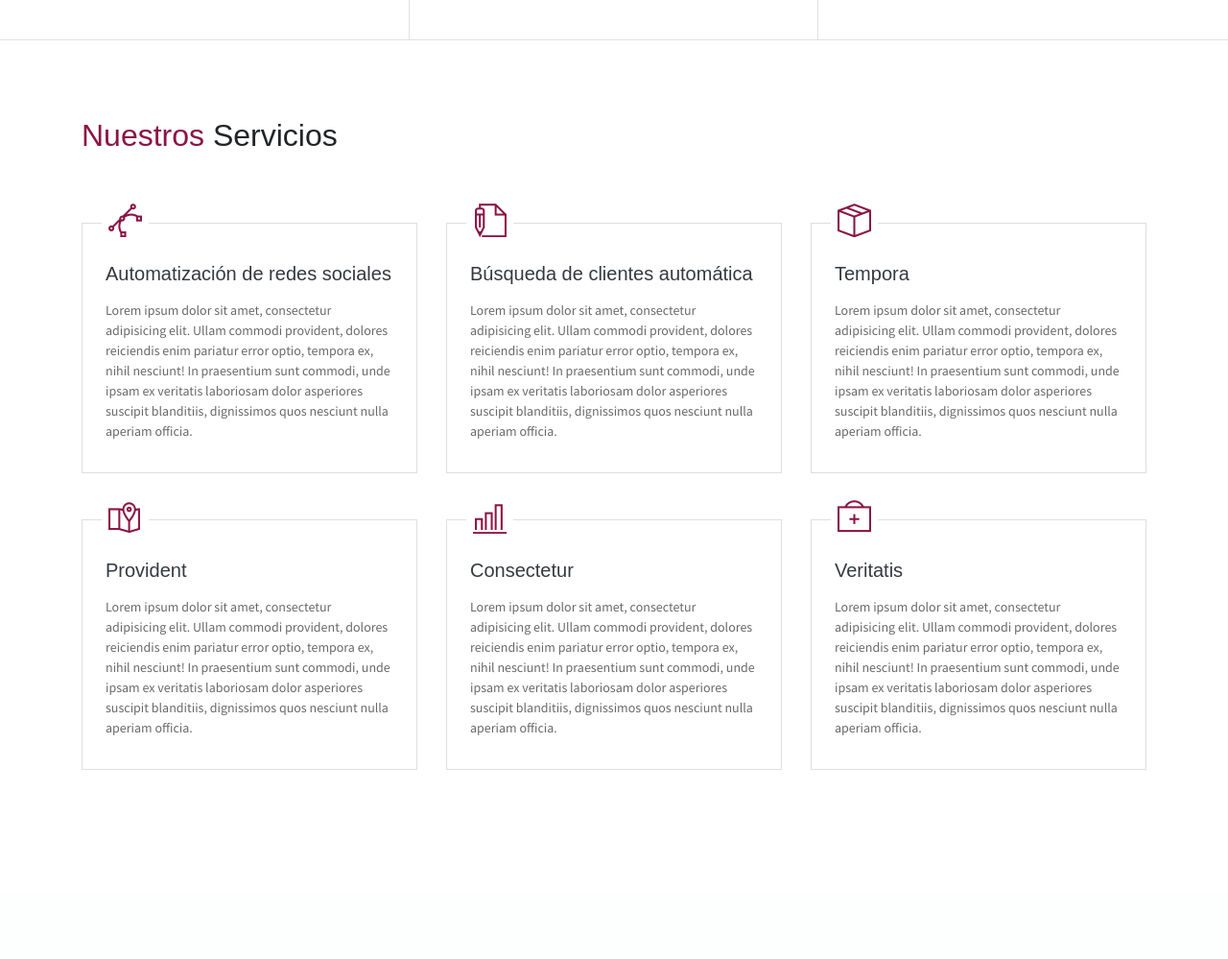
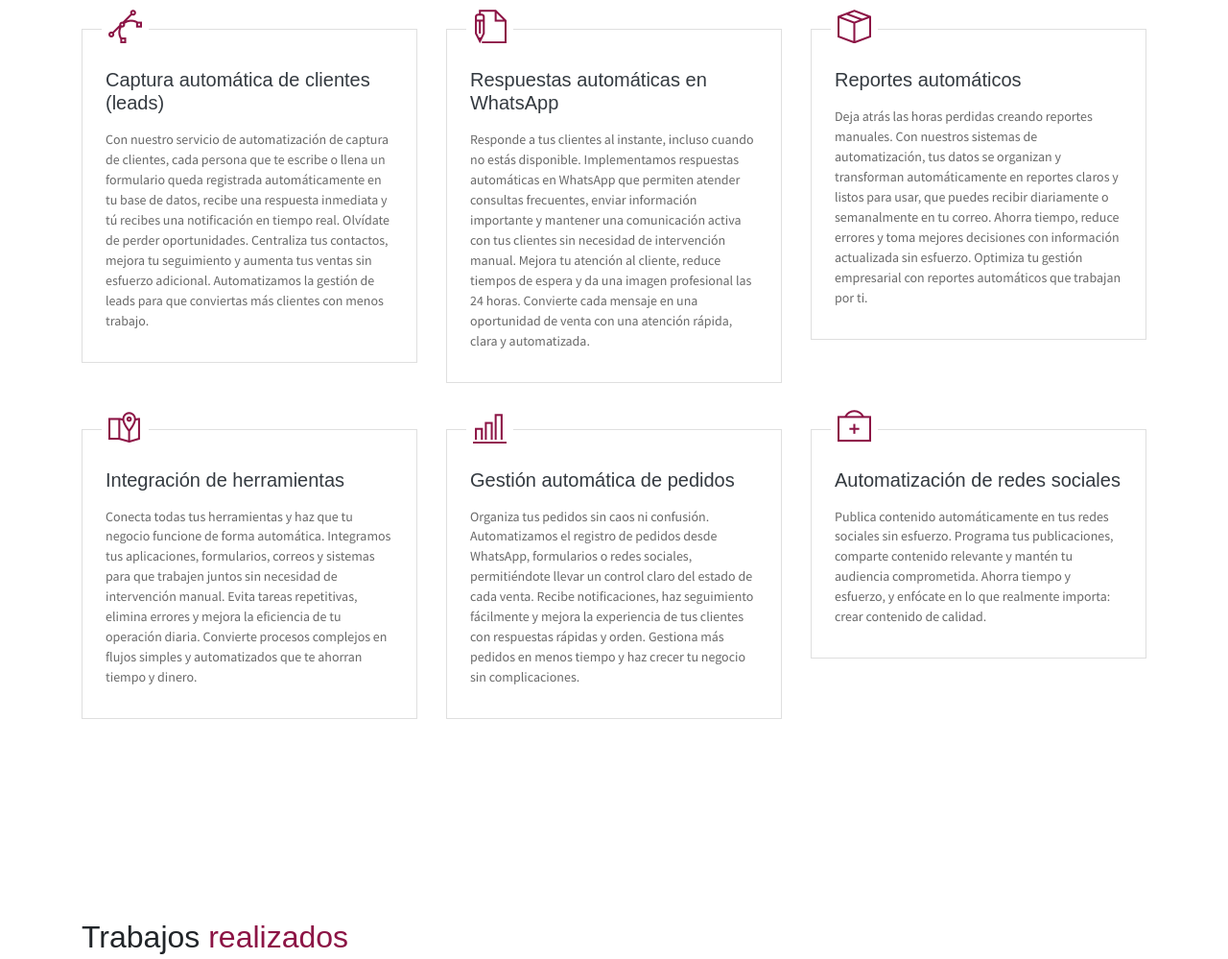
Before and after one commit to Cris-M10/automind-deploy, a website: page public_html/index.html in a window 1280 px wide. Shown: the part 1459-2458 px from the top of the page at 96% size. Drawn offline with Linux system fonts and the light colour scheme; some packages are replaced by stand-ins of ours.

Commit message:
seccion de (Nuestros Servicios)
Co-authored-by: Copilot <copilot@github.com>

```diff
--- a/public_html/index.html
+++ b/public_html/index.html
@@ -25,7 +25,7 @@
             <div class="header-content">
                 <h4 class="header-subtitle" >Hola, nosotros somos</h4>
                 <h1 class="header-title">M25 AutoMind</h1>
-                <h6 class="header-mono" >Empresa de automatización | Developer</h6>
+                <h6 class="header-mono" >Empresa de automatización | Para emprendimientos y empresas</h6>
                 <!-- <button class="btn btn-primary btn-rounded"><i class="ti-printer pr-2"></i>Print Resume</button> -->
             </div>
         </div>
@@ -51,7 +51,7 @@
                     <img src="assets/imgs/avatar.jpg" alt="" class="brand-img">
                     <li class="brand-txt">
                         <h5 class="brand-title">M25 AutoMind</h5>
-                        <div class="brand-subtitle">Empresa de automatización | Developer</div>
+                        <div class="brand-subtitle">Empresa de automatización | Para emprendimientos y empresas</div>
                     </li>
                 </ul>
                 <ul class="navbar-nav ml-auto">
@@ -73,16 +73,15 @@
             <div class="col-lg-4 about-card">
                 <h3 class="font-weight-light">Quienes somos?</h3>
                 <span class="line mb-5"></span>
-                <h5 class="mb-3">Empresa de automatización / Dedicados a la automatización de procesos</h5>
                 <p class="mt-20">
-                    Impulsamos la transformación digital de empresas mediante soluciones de automatización inteligente con n8n, diseñadas para optimizar procesos, reducir costos operativos y aumentar la productividad.
+                    Somos una empresa de automatización dedicados a impulsar la transformación digital de empresas mediante soluciones de automatización inteligente con n8n, diseñadas para optimizar procesos, reducir costos operativos y aumentar la productividad.
                 </p>
                 <p class="mt-20">
                     Creamos flujos de trabajo automatizados que integran aplicaciones, APIs y servicios en la nube, eliminando tareas repetitivas y permitiendo a las empresas enfocarse en lo que realmente importa: crecer.
                 </p>
-                <p class="mt-20">
+                <!-- <p class="mt-20">
                     Especializados en automatización de procesos empresariales (BPA), integraciones personalizadas, web scraping, gestión de datos y automatización con inteligencia artificial, ayudamos a startups y negocios a escalar de forma eficiente sin necesidad de grandes inversiones en software.
-                </p>
+                </p> -->
                 <p class="mt-20">
                     Si buscas mejorar la eficiencia de tu negocio, automatizar tareas manuales o conectar tus herramientas digitales en un solo sistema, te ofrecemos soluciones flexibles, escalables y adaptadas a tus necesidades.
 
@@ -313,8 +312,10 @@
                             <i class="ti-vector text-danger" aria-hidden="true"></i>
                         </div>
                         <div class="card-body px-4 py-3">
-                            <h5 class="mb-3 card-title text-dark">Automatización de redes sociales </h5>
-                            <P class="subtitle">Lorem ipsum dolor sit amet, consectetur adipisicing elit. Ullam commodi provident, dolores reiciendis enim pariatur error optio, tempora ex, nihil nesciunt! In praesentium sunt commodi, unde ipsam ex veritatis laboriosam dolor asperiores suscipit blanditiis, dignissimos quos nesciunt nulla aperiam officia.</P>
+                            <h5 class="mb-3 card-title text-dark">Captura automática de clientes (leads)</h5>
+                            <P class="subtitle">Con nuestro servicio de automatización de captura de clientes, cada persona que te escribe o llena un formulario queda registrada automáticamente en tu base de datos, recibe una respuesta inmediata y tú recibes una notificación en tiempo real.
+                                Olvídate de perder oportunidades. Centraliza tus contactos, mejora tu seguimiento y aumenta tus ventas sin esfuerzo adicional.
+                                Automatizamos la gestión de leads para que conviertas más clientes con menos trabajo.</P>
                         </div>
                     </div>
                 </div>
@@ -324,8 +325,11 @@
                             <i class="ti-write text-danger" aria-hidden="true"></i>
                         </div>
                         <div class="card-body px-4 py-3">
-                            <h5 class="mb-3 card-title text-dark">Búsqueda de clientes automática</h5>
-                            <P class="subtitle">Lorem ipsum dolor sit amet, consectetur adipisicing elit. Ullam commodi provident, dolores reiciendis enim pariatur error optio, tempora ex, nihil nesciunt! In praesentium sunt commodi, unde ipsam ex veritatis laboriosam dolor asperiores suscipit blanditiis, dignissimos quos nesciunt nulla aperiam officia.</P>
+                            <h5 class="mb-3 card-title text-dark">Respuestas automáticas en WhatsApp</h5>
+                            <P class="subtitle">Responde a tus clientes al instante, incluso cuando no estás disponible.
+                                Implementamos respuestas automáticas en WhatsApp que permiten atender consultas frecuentes, enviar información importante y mantener una comunicación activa con tus clientes sin necesidad de intervención manual.
+                                Mejora tu atención al cliente, reduce tiempos de espera y da una imagen profesional las 24 horas.
+                                Convierte cada mensaje en una oportunidad de venta con una atención rápida, clara y automatizada.</P>
                         </div>
                     </div>
                 </div>
@@ -335,8 +339,11 @@
                             <i class="ti-package text-danger" aria-hidden="true"></i>
                         </div>
                         <div class="card-body px-4 py-3">
-                            <h5 class="mb-3 card-title text-dark">Tempora</h5>
-                            <P class="subtitle">Lorem ipsum dolor sit amet, consectetur adipisicing elit. Ullam commodi provident, dolores reiciendis enim pariatur error optio, tempora ex, nihil nesciunt! In praesentium sunt commodi, unde ipsam ex veritatis laboriosam dolor asperiores suscipit blanditiis, dignissimos quos nesciunt nulla aperiam officia.</P>
+                            <h5 class="mb-3 card-title text-dark">Reportes automáticos</h5>
+                            <P class="subtitle">Deja atrás las horas perdidas creando reportes manuales.
+                                Con nuestros sistemas de automatización, tus datos se organizan y transforman automáticamente en reportes claros y listos para usar, que puedes recibir diariamente o semanalmente en tu correo.
+                                Ahorra tiempo, reduce errores y toma mejores decisiones con información actualizada sin esfuerzo.
+                                Optimiza tu gestión empresarial con reportes automáticos que trabajan por ti.</P>
                         </div>
                     </div>
                 </div>
@@ -346,8 +353,11 @@
                             <i class="ti-map-alt text-danger" aria-hidden="true"></i>
                         </div>
                         <div class="card-body px-4 py-3">
-                            <h5 class="mb-3 card-title text-dark">Provident</h5>
-                            <P class="subtitle">Lorem ipsum dolor sit amet, consectetur adipisicing elit. Ullam commodi provident, dolores reiciendis enim pariatur error optio, tempora ex, nihil nesciunt! In praesentium sunt commodi, unde ipsam ex veritatis laboriosam dolor asperiores suscipit blanditiis, dignissimos quos nesciunt nulla aperiam officia.</P>
+                            <h5 class="mb-3 card-title text-dark">Integración de herramientas</h5>
+                            <P class="subtitle">Conecta todas tus herramientas y haz que tu negocio funcione de forma automática.
+                                Integramos tus aplicaciones, formularios, correos y sistemas para que trabajen juntos sin necesidad de intervención manual.
+                                Evita tareas repetitivas, elimina errores y mejora la eficiencia de tu operación diaria.
+                                Convierte procesos complejos en flujos simples y automatizados que te ahorran tiempo y dinero.</P>
                         </div>
                     </div>
                 </div>
@@ -357,8 +367,11 @@
                             <i class="ti-bar-chart text-danger" aria-hidden="true"></i>
                         </div>
                         <div class="card-body px-4 py-3">
-                            <h5 class="mb-3 card-title text-dark">Consectetur</h5>
-                            <P class="subtitle">Lorem ipsum dolor sit amet, consectetur adipisicing elit. Ullam commodi provident, dolores reiciendis enim pariatur error optio, tempora ex, nihil nesciunt! In praesentium sunt commodi, unde ipsam ex veritatis laboriosam dolor asperiores suscipit blanditiis, dignissimos quos nesciunt nulla aperiam officia.</P>
+                            <h5 class="mb-3 card-title text-dark">Gestión automática de pedidos</h5>
+                            <P class="subtitle">Organiza tus pedidos sin caos ni confusión.
+                                Automatizamos el registro de pedidos desde WhatsApp, formularios o redes sociales, permitiéndote llevar un control claro del estado de cada venta.
+                                Recibe notificaciones, haz seguimiento fácilmente y mejora la experiencia de tus clientes con respuestas rápidas y orden.
+                                Gestiona más pedidos en menos tiempo y haz crecer tu negocio sin complicaciones.</P>
                         </div>
                     </div>
                 </div>
@@ -368,8 +381,10 @@
                             <i class="ti-support text-danger" aria-hidden="true"></i>
                         </div>
                         <div class="card-body px-4 py-3">
-                            <h5 class="mb-3 card-title text-dark">Veritatis</h5>
-                            <P class="subtitle">Lorem ipsum dolor sit amet, consectetur adipisicing elit. Ullam commodi provident, dolores reiciendis enim pariatur error optio, tempora ex, nihil nesciunt! In praesentium sunt commodi, unde ipsam ex veritatis laboriosam dolor asperiores suscipit blanditiis, dignissimos quos nesciunt nulla aperiam officia.</P>
+                            <h5 class="mb-3 card-title text-dark">Automatización de redes sociales</h5>
+                            <P class="subtitle">Publica contenido automáticamente en tus redes sociales sin esfuerzo.
+                                Programa tus publicaciones, comparte contenido relevante y mantén tu audiencia comprometida.
+                                Ahorra tiempo y esfuerzo, y enfócate en lo que realmente importa: crear contenido de calidad.</P>
                         </div>
                     </div>
                 </div>
@@ -377,7 +392,7 @@
         </div>
     </section>
 
-    <section class="section bg-custom-gray" id="price">
+    <!-- <section class="section bg-custom-gray" id="price">
         <div class="container">
             <h1 class="mb-5"><span class="text-danger">Packs</span> Pricing</h1>
             <div class="row align-items-center">
@@ -452,6 +467,7 @@
             </div>
         </div>
     </section>
+
     <section class="section bg-dark py-5">
         <div class="container text-center">
             <h2 class="text-light mb-5 font-weight-normal">I Am Available For FreeLance</h2>
@@ -459,7 +475,6 @@
         </div>
     </section>
 
-    <!-- Portfolio Section -->
     <section class="section bg-custom-gray" id="portfolio">
         <div class="container">
             <h1 class="mb-5"><span class="text-danger">My</span> Portfolio</h1>
@@ -640,12 +655,11 @@
                 </div>
             </div>
         </div>
-    </section>
-    <!-- End of portfolio section -->
+    </section> -->
 
     <section class="section" id="blog">
         <div class="container">
-            <h2 class="mb-5">Latest <span class="text-danger">News</span></h2>
+            <h2 class="mb-5">Trabajos <span class="text-danger">realizados</span></h2>
             <div class="row">
                 <div class="blog-card">
                     <div class="img-holder">
@@ -654,18 +668,17 @@
                     <div class="content-holder">
                         <h6 class="title">Consectetur adipisicing elit</h6>
 
-                        <p class="post-details">
+                        <!-- <p class="post-details">
                             <a href="#">By: Admin</a>
                             <a href="#"><i class="ti-heart text-danger"></i> 234</a>
                             <a href="#"><i class="ti-comment"></i> 123</a>
-                        </p>
+                        </p> -->
 
                         <p>Lorem ipsum dolor sit amet, consectetur adipisicing elit. Amet nesciunt qui sit velit delectus voluptates, repellat ipsum culpa id deleniti. Rerum debitis facilis accusantium neque numquam mollitia modi quasi distinctio.</p>
 
-                        <p><b>Necessitatibus nihil impedit! Ex nisi eveniet, dolor aliquid consequuntur repudiandae.</b></p>
                         <p>Magnam in repellat enim harum omnis aperiam! Explicabo illo, commodi, dolor blanditiis cupiditate harum nisi vero accusamus laudantium voluptatibus dolores quae obcaecati.</p>
 
-                        <a href="#" class="read-more">Read more <i class="ti-angle-double-right"></i></a>
+                        <!-- <a href="#" class="read-more">Read more <i class="ti-angle-double-right"></i></a> -->
                     </div>
                 </div><!-- end of blog wrapper -->
 
```
